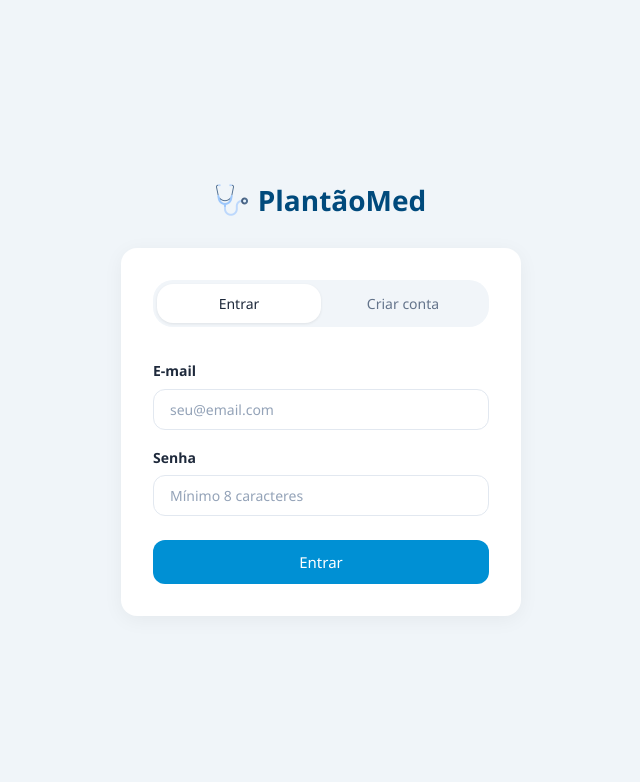
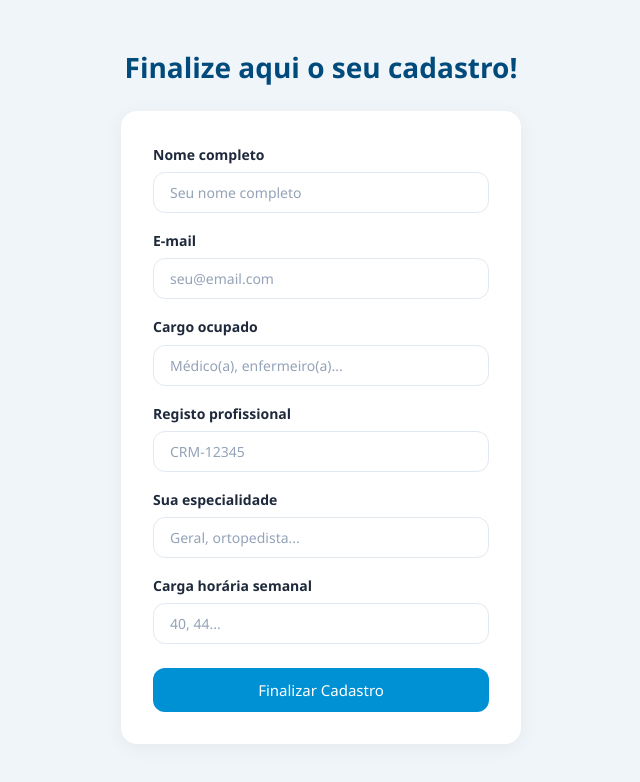
Before and after one commit to brunocalazansca/laravel-api, a React (Vite) app in the folder spa/: page /finalizar-cadastro in a window 1280 px wide. Before the commit this address led to /login. Shown: the top 782 px of the page, without its empty margins (319-959 px from the left). Built offline with nearby package versions, Linux system fonts and the light colour scheme.

Commit message:
feat: implementar tela de finalizar cadastro

```diff
--- a/spa/src/App.tsx
+++ b/spa/src/App.tsx
@@ -1,26 +1,16 @@
 import { BrowserRouter as Router, Routes, Route, Navigate } from 'react-router-dom';
 import LoginPage from './pages/LoginCadastro/LoginCadastro';
+import FinalizarCadastro from './pages/FinalizarCadastro/FinalizarCadastro';
 import styles from './App.module.scss';
-
-function DashboardTemp() {
-  return (
-      <div className={styles.dashboard}>
-        <h1 className={styles.dashboardTitle}>Bem-vindo ao Kanban de Plantões! 🎉</h1>
-      </div>
-  );
-}
 
 export default function App() {
   return (
       <Router>
         <Routes>
+          <Route path="*" element={<Navigate to="/login" replace />} />
           <Route path="/" element={<Navigate to="/login" replace />} />
-
           <Route path="/login" element={<LoginPage />} />
-
-          <Route path="/dashboard" element={<DashboardTemp />} />
-
-          <Route path="*" element={<Navigate to="/login" replace />} />
+          <Route path="/finalizar-cadastro" element={<FinalizarCadastro />} />
         </Routes>
       </Router>
   );
--- /dev/null
+++ b/spa/src/pages/FinalizarCadastro/FinalizarCadastro.module.scss
@@ -0,0 +1,29 @@
+.page {
+  min-height: 100vh;
+  background-color: #f0f5f9;
+  display: flex;
+  flex-direction: column;
+  align-items: center;
+  justify-content: center;
+  padding: 16px;
+  font-family: "Segoe UI", system-ui, -apple-system, sans-serif;
+}
+
+.logo {
+  display: flex;
+  align-items: center;
+  margin-bottom: 32px;
+}
+
+.logoText {
+  font-size: 28px;
+  font-weight: 700;
+  color: #004a7c;
+}
+
+.icone {
+  width: 32px;
+  height: 32px;
+  object-fit: contain;
+  margin-right: 10px;
+}
--- /dev/null
+++ b/spa/src/pages/FinalizarCadastro/FinalizarCadastro.tsx
@@ -0,0 +1,103 @@
+import React, { useState, useEffect } from 'react';
+import { Card } from '@/src/components/Card/Card';
+import { Input } from '@/src/components/Input/Input';
+import { Button } from '@/src/components/Button/Button';
+import styles from './FinalizarCadastro.module.scss';
+import { authService } from "@/src/service/authService";
+import { Toast, type ToastType } from "@/src/components/Toast/Toast";
+
+export default function FinalizarCadastro() {
+    const [nome, setNome] = useState('');
+    const [email, setEmail] = useState('');
+    const [cargo, setCargo] = useState('');
+    const [registroProfissional, setRegistroProfissional] = useState('');
+    const [especialidade, setEspecialidade] = useState('');
+    const [cargaHoraria, setCargaHoraria] = useState('');
+    const [toast, setToast] = useState<{ message: string, type: ToastType } | null>(null);
+
+
+    const handleSubmit = async (e: React.FormEvent) => {
+        e.preventDefault();
+    };
+
+    return (
+        <div className={styles.page}>
+            {toast && (
+                <Toast
+                    message={toast.message}
+                    type={toast.type}
+                    onClose={() => setToast(null)}
+                />
+            )}
+
+            <div className={styles.logo}>
+                <span className={styles.logoText}>
+                     Finalize aqui o seu cadastro!
+                </span>
+            </div>
+
+            <Card>
+                <form onSubmit={handleSubmit} autoComplete="off">
+                    <Input
+                        id="nome"
+                        type="text"
+                        label="Nome completo"
+                        placeholder="Seu nome completo"
+                        value={nome}
+                        onChange={(e) => setNome(e.target.value)}
+                    />
+
+                    <Input
+                        id="email"
+                        type="email"
+                        label="E-mail"
+                        placeholder="seu@email.com"
+                        value={email}
+                        onChange={(e) => setEmail(e.target.value)}
+                        // Dica: Adicione a tag 'disabled' aqui se não quiser que ele mude o email
+                    />
+
+                    <Input
+                        id="cargo"
+                        type="text"
+                        label="Cargo ocupado"
+                        placeholder="Médico(a), enfermeiro(a)..."
+                        value={cargo}
+                        onChange={(e) => setCargo(e.target.value)}
+                    />
+
+                    <Input
+                        id="registro-profissional"
+                        type="text" /* Corrigido para texto! */
+                        label="Registo profissional"
+                        placeholder="CRM-12345"
+                        value={registroProfissional}
+                        onChange={(e) => setRegistroProfissional(e.target.value)}
+                    />
+
+                    <Input
+                        id="especialidade"
+                        type="text"
+                        label="Sua especialidade"
+                        placeholder="Geral, ortopedista..."
+                        value={especialidade}
+                        onChange={(e) => setEspecialidade(e.target.value)}
+                    />
+
+                    <Input
+                        id="carga-horaria-maxima"
+                        type="number"
+                        label="Carga horária semanal"
+                        placeholder="40, 44..."
+                        value={cargaHoraria}
+                        onChange={(e) => setCargaHoraria(e.target.value)}
+                    />
+
+                    <Button type="submit">
+                        Finalizar Cadastro
+                    </Button>
+                </form>
+            </Card>
+        </div>
+    );
+}
--- a/spa/src/pages/LoginCadastro/LoginCadastro.tsx
+++ b/spa/src/pages/LoginCadastro/LoginCadastro.tsx
@@ -7,6 +7,7 @@ import styles from './LoginCadastro.module.scss';
 import estetoscopio from '@/src/assets/estetoscopio.png';
 import { authService } from "@/src/service/authService";
 import { Toast, type ToastType } from "@/src/components/Toast/Toast";
+import { useNavigate } from 'react-router-dom';
 
 export default function LoginPage() {
     const [activeTab, setActiveTab] = useState<'login' | 'register'>('login');
@@ -15,6 +16,7 @@ export default function LoginPage() {
     const [senha, setSenha] = useState('');
     const [confirmarSenha, setConfirmarSenha] = useState('');
     const [toast, setToast] = useState<{ message: string, type: ToastType } | null>(null);
+    const navigate = useNavigate();
 
     const handleTabChange = (tab: 'login' | 'register') => {
         setActiveTab(tab);
@@ -60,7 +62,7 @@ export default function LoginPage() {
                 localStorage.setItem('token', loginResponse.token);
 
                 setTimeout(() => {
-                    navigate('/completar-perfil');
+                    navigate('/finalizar-cadastro');
                 }, 1500);
             }
 
```
